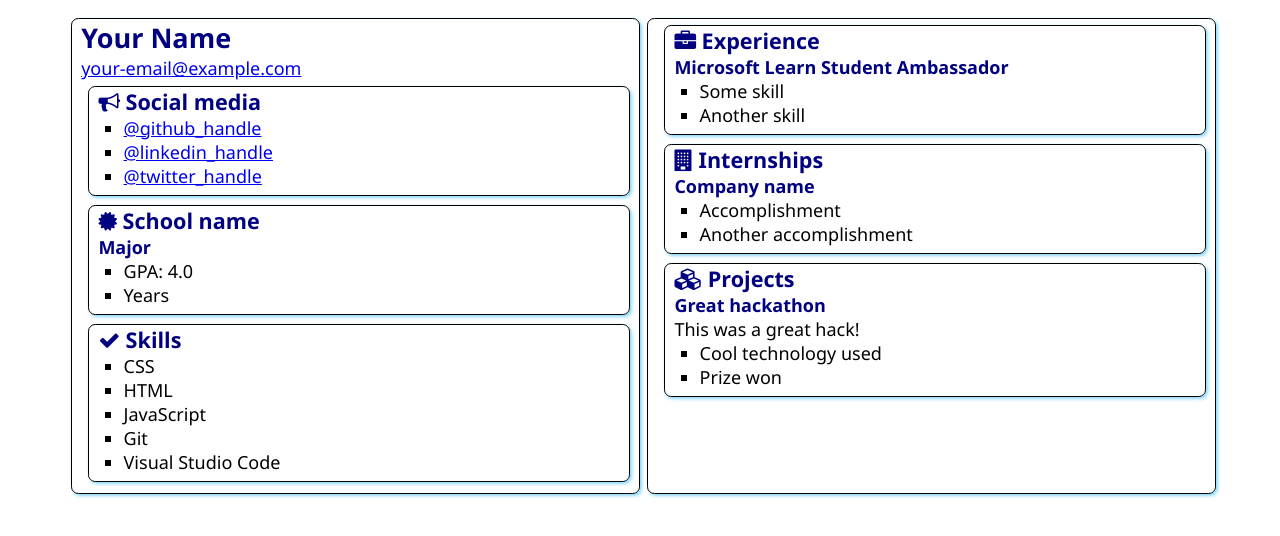
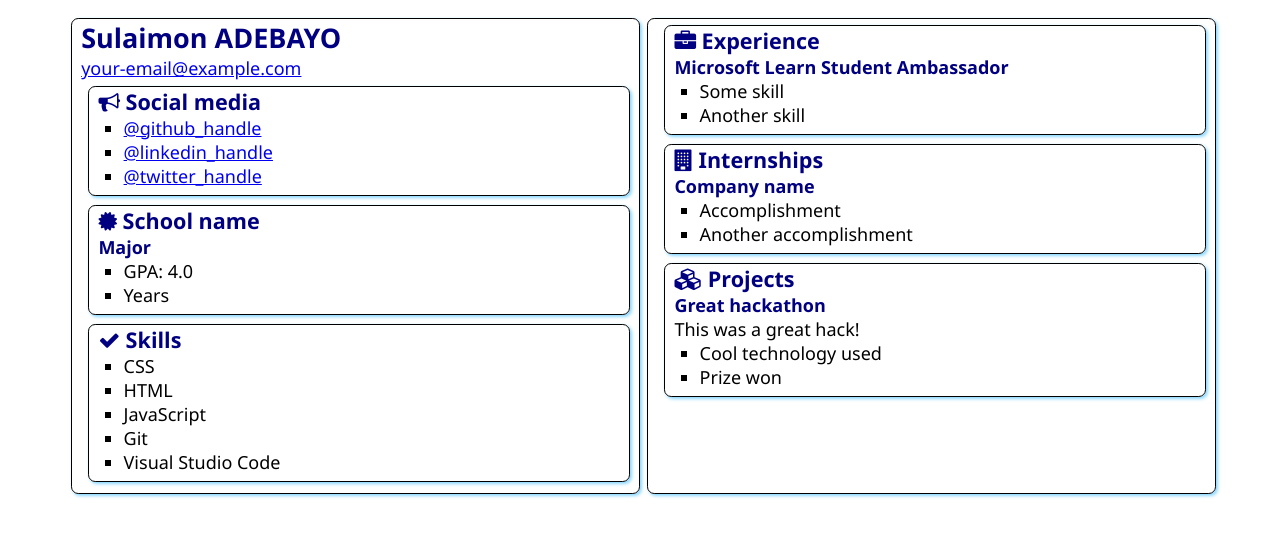
Before and after one commit to Suadey/SATechnicalOnboarding, a plain HTML site: page src/index.html in a window 1280 px wide. Drawn offline with Linux system fonts and the light colour scheme.

Commit message:
Add my Name
Change the name from the custom name to real name.

```diff
--- a/src/index.html
+++ b/src/index.html
@@ -12,7 +12,7 @@
 <body>
     <main>
         <article class="box">
-            <h1>Your Name</h1>
+            <h1>Sulaimon ADEBAYO</h1>
             <div><a href="mailto:your.email@example.com">your-email@example.com</a></div>
 
             <section class="box">
```
